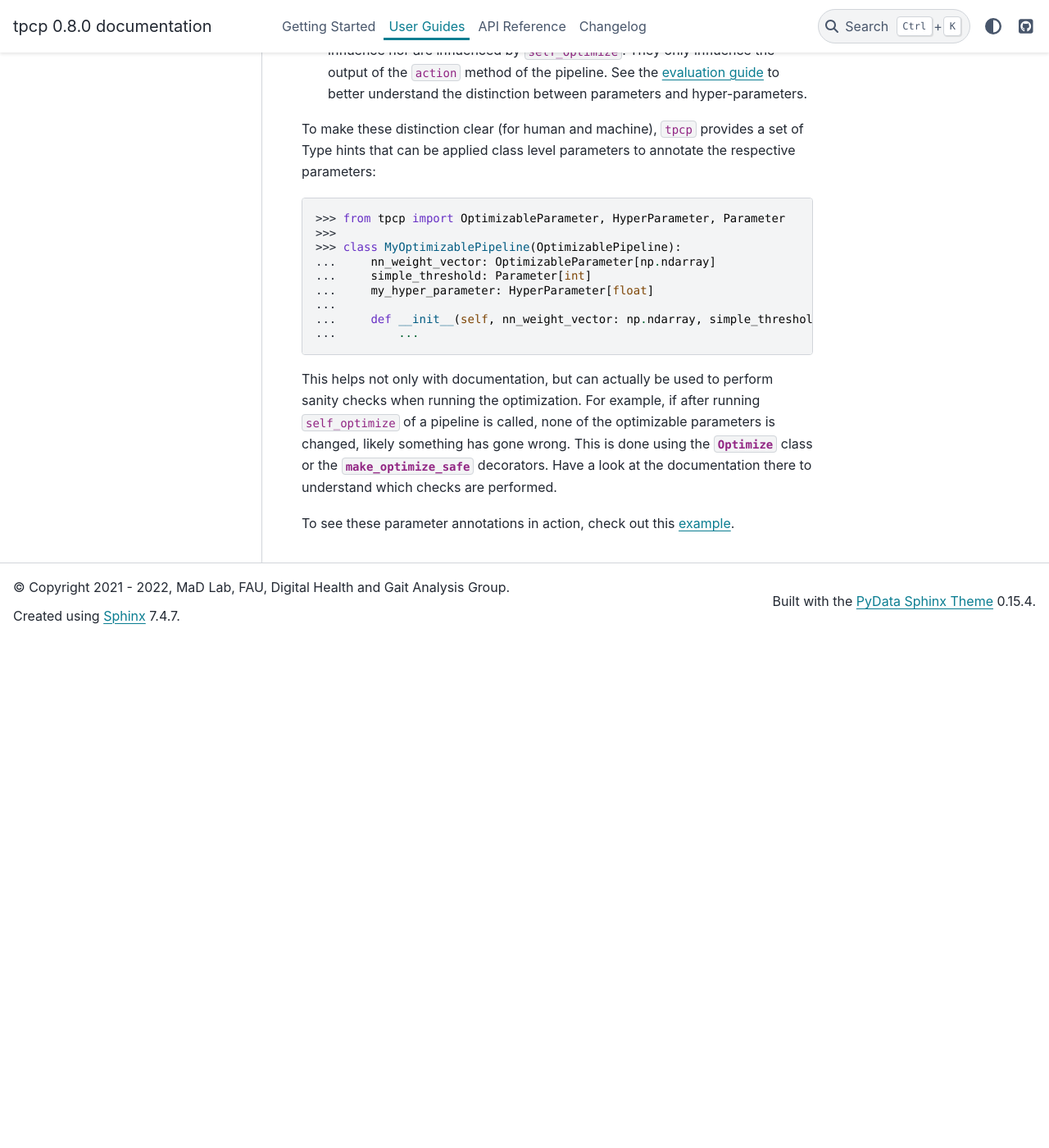
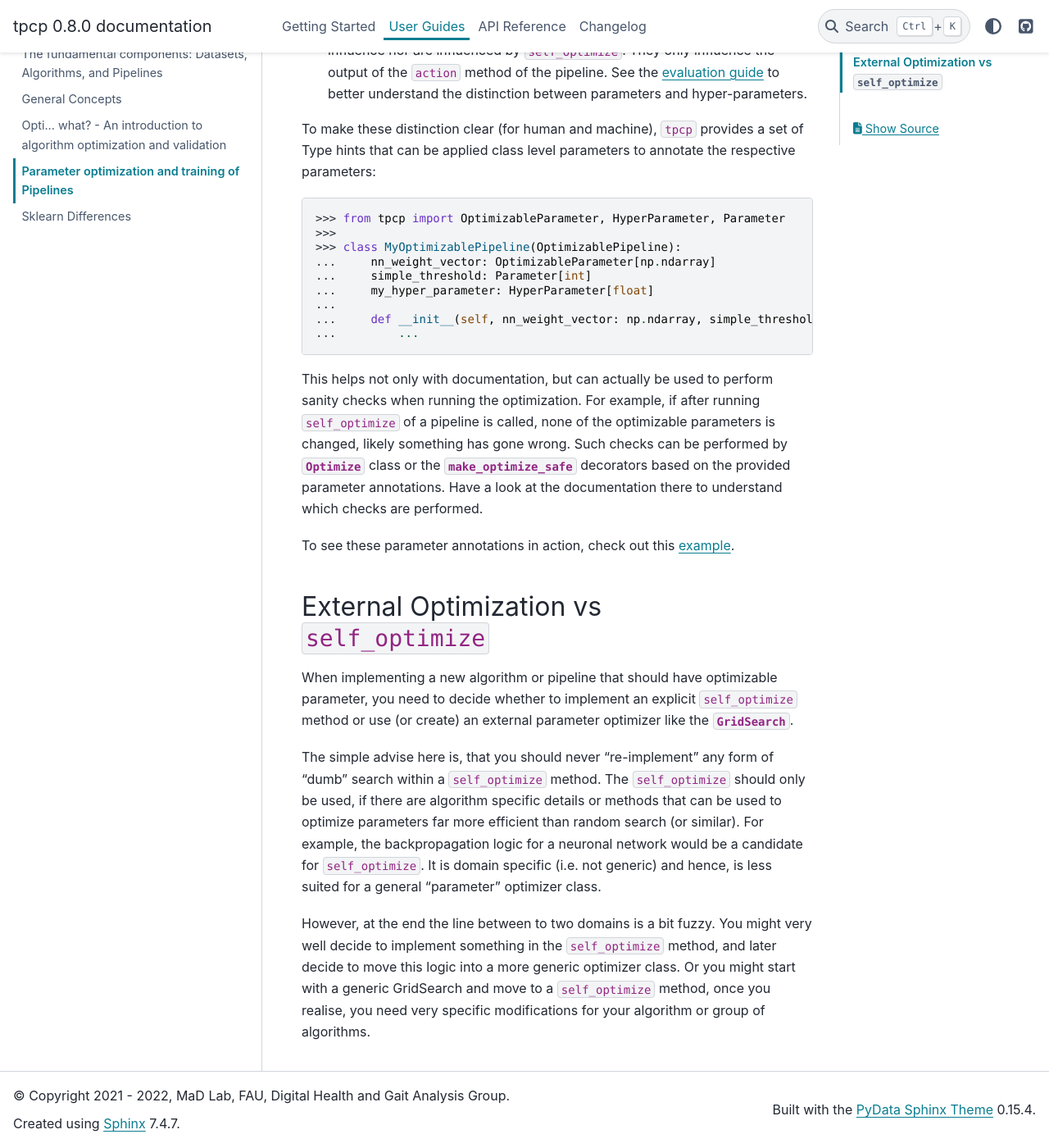
Before and after one commit to mad-lab-fau/tpcp, a Sphinx documentation site: the page built from docs/guides/optimization.rst, in a window 1280 px wide and 1400 px high, scrolled down 1197 px. Shown: the whole window at 82% size. Built offline with Sphinx 7.4.7 and the PyData theme 0.15.4, drawn with Linux system fonts in a browser that asks for light colours; pages that are not in the unit, such as notebooks, are missing from menus; before the commit the page ends 1977 px from its top, so only the background shows below that.

Commit message:
Some more text about parameter optimization

```diff
--- a/docs/guides/optimization.rst
+++ b/docs/guides/optimization.rst
@@ -68,7 +68,28 @@ class level parameters to annotate the respective parameters:
 This helps not only with documentation, but can actually be used to perform sanity checks when running the optimization.
 For example, if after running `self_optimize` of a pipeline is called, none of the optimizable parameters is changed,
 likely something has gone wrong.
-This is done using the :class:`~tpcp.optimize.Optimize` class or the :class:`~tpcp.make_optimize_safe` decorators.
+Such checks can be performed by :class:`~tpcp.optimize.Optimize` class or the :class:`~tpcp.make_optimize_safe`
+decorators based on the provided parameter annotations.
 Have a look at the documentation there to understand which checks are performed.
 
 To see these parameter annotations in action, check out this `example <optimize_pipelines>`_.
+
+
+External Optimization vs `self_optimize`
+----------------------------------------
+When implementing a new algorithm or pipeline that should have optimizable parameter, you need to decide whether to
+implement an explicit `self_optimize` method or use (or create) an external parameter optimizer like the
+:class:`~tpcp.optimize.GridSearch`.
+
+The simple advise here is, that you should never "re-implement" any form of "dumb" search within a `self_optimize`
+method.
+The `self_optimize` should only be used, if there are algorithm specific details or methods that can be used to optimize
+parameters far more efficient than random search (or similar).
+For example, the backpropagation logic for a neuronal network would be a candidate for `self_optimize`.
+It is domain specific (i.e. not generic) and hence, is less suited for a general "parameter" optimizer class.
+
+However, at the end the line between to two domains is a bit fuzzy.
+You might very well decide to implement something in the `self_optimize` method, and later decide to move this logic
+into a more generic optimizer class.
+Or you might start with a generic GridSearch and move to a `self_optimize` method, once you realise, you need very
+specific modifications for your algorithm or group of algorithms.
```
